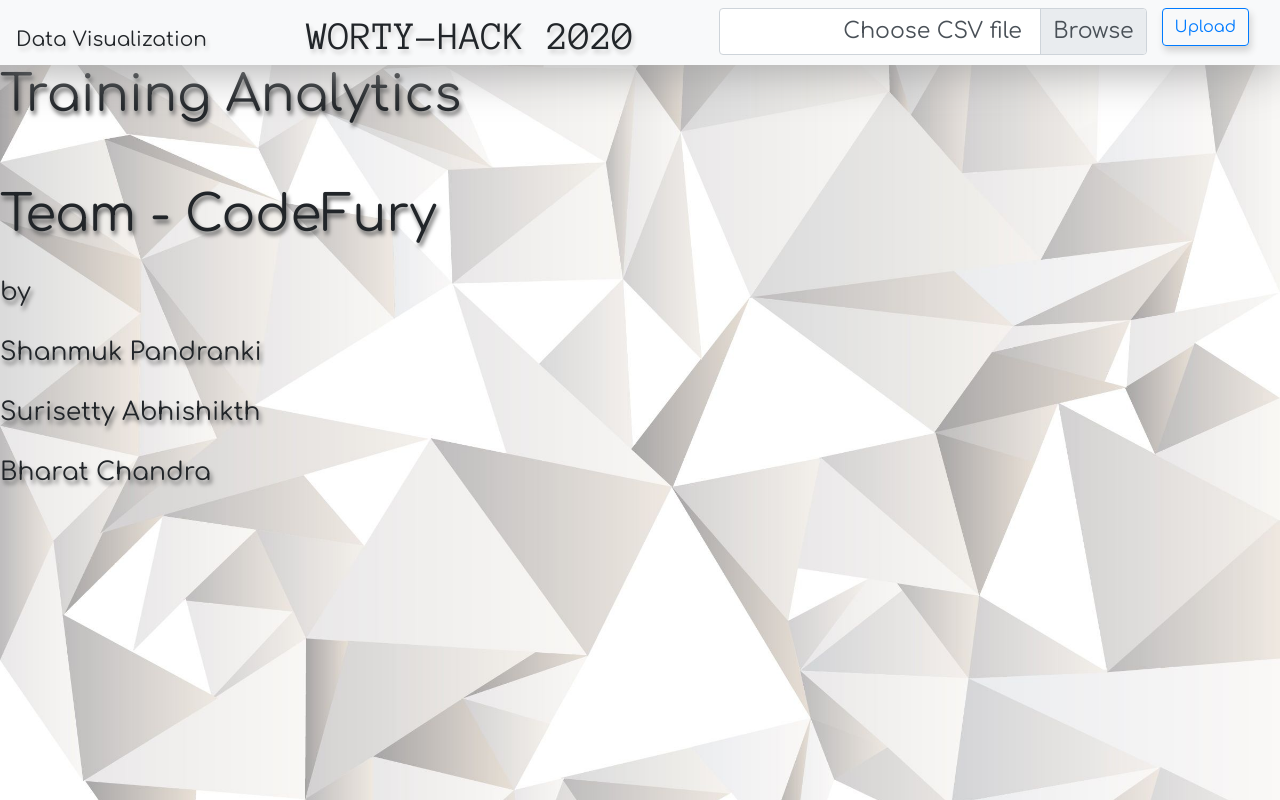
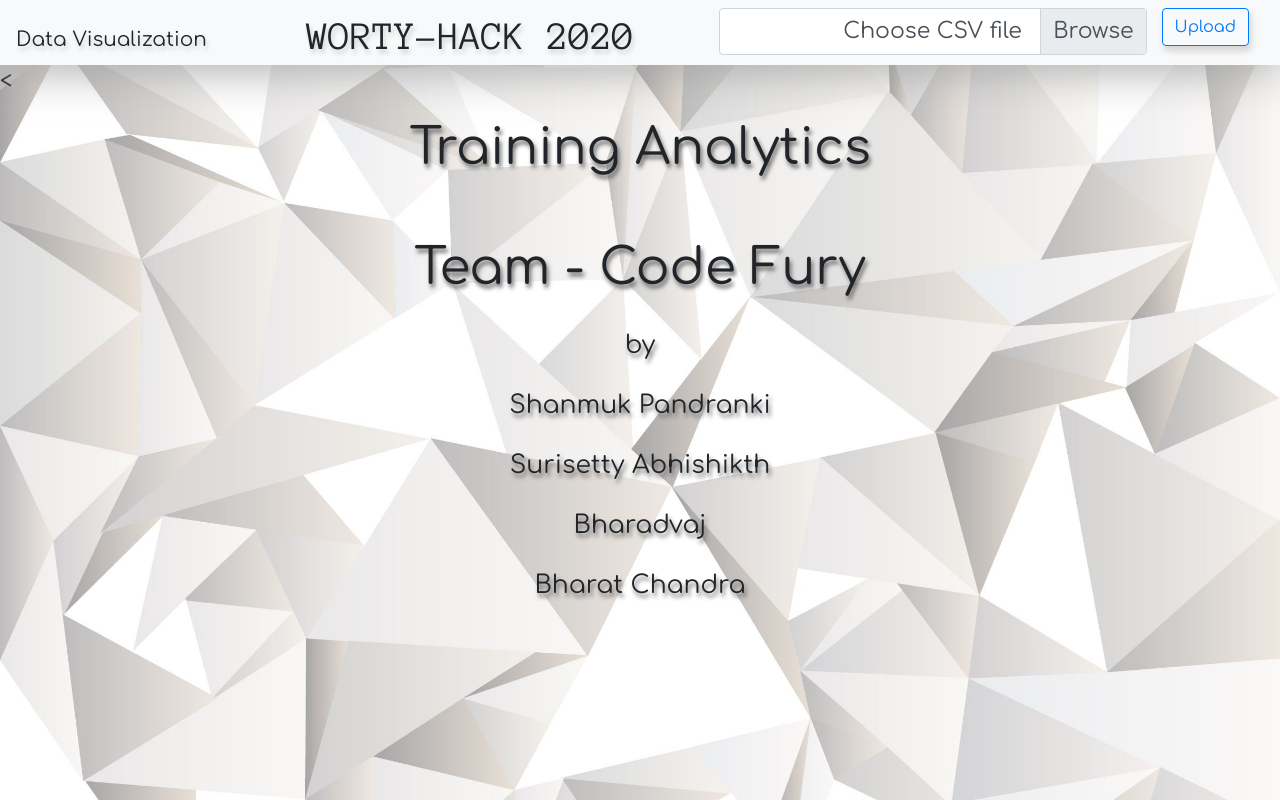
Before and after one commit to shanmukmichael/analytics_dashboard, a Flask app: page / in a window 1280 px wide. Run offline with Flask 2, Linux system fonts and the light colour scheme; some libraries are stand-ins or nearby versions.

Commit message:
Update index.html

```diff
--- a/templates/index.html
+++ b/templates/index.html
@@ -39,14 +39,16 @@
   </form>
 
 </nav>
-    <div style="alignment: center;font-size: medium">
-            <h1 class="title" style="font-size:50px">
-  Training Analytics <br><br>Team - CodeFury
+    <
+    <div style="alignment: center;font-size: medium;margin: 20px">
+            <h1 class="title" style="font-size:50px;text-align: center">
+  Training Analytics <br><br>Team - Code Fury
 </h1><br>
-<h2 class="subtitle" style="font-size:25px">
+<h2 class="subtitle" style="font-size:25px;text-align: center">
   by<br><br>
   Shanmuk Pandranki<br><br>
   Surisetty Abhishikth<br><br>
+    Bharadvaj<br><br>
   Bharat Chandra<br>
 </h2><br><br><br>
         </div>
```
